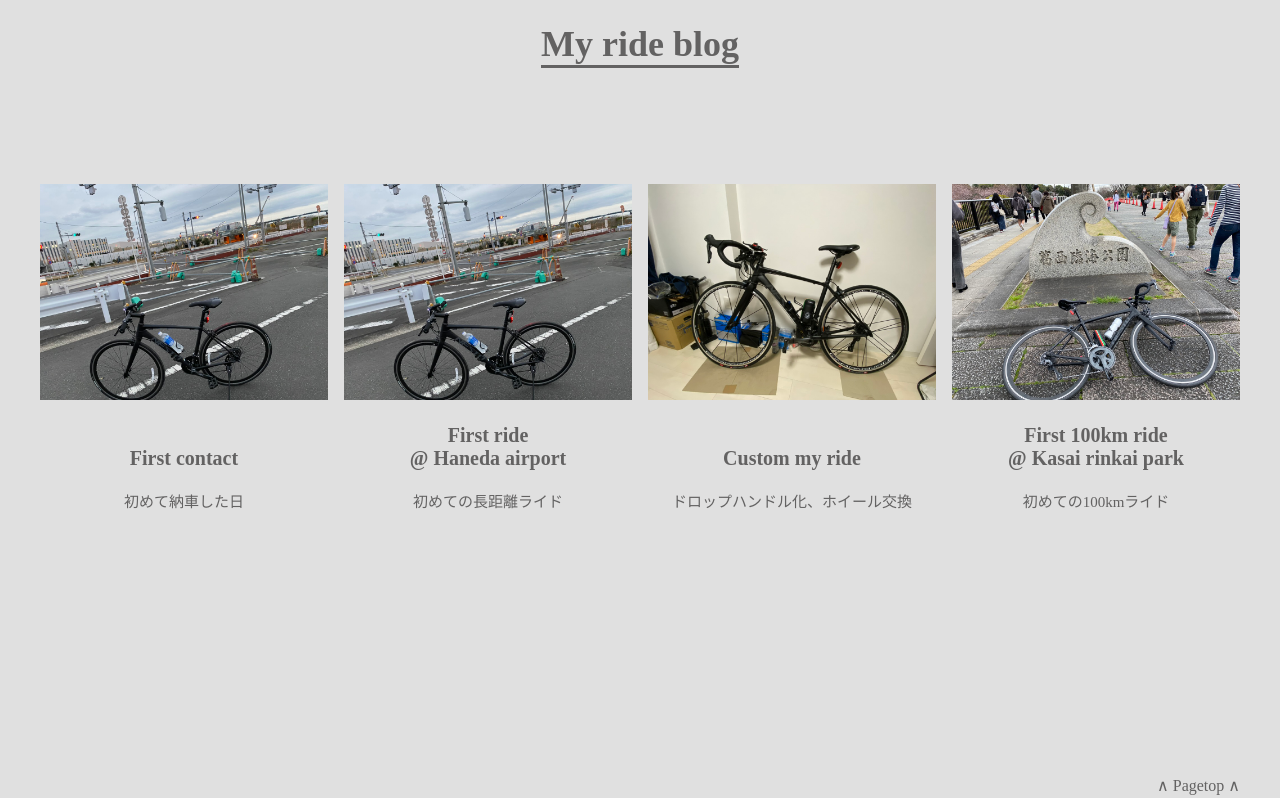
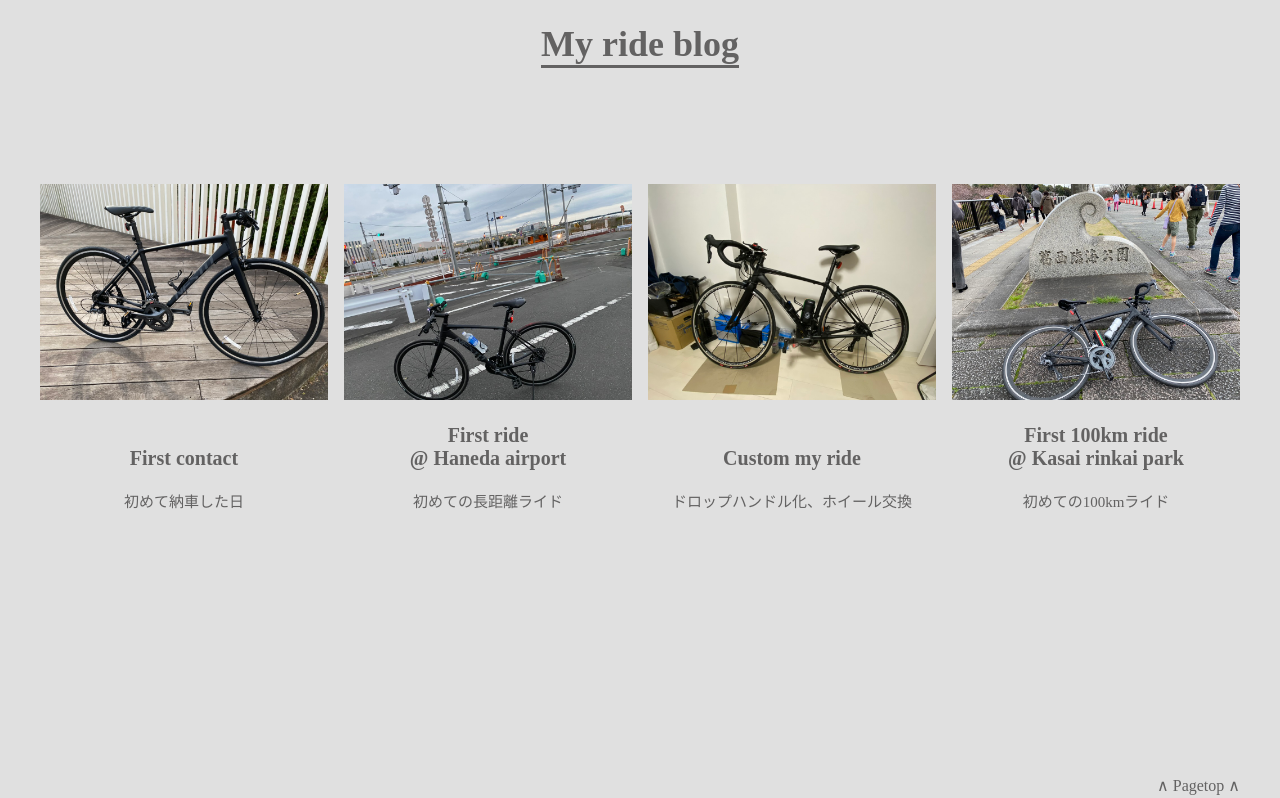
Before and after one commit to kyohei-kobayashi/My-profile-Site, a plain HTML site: page index.html in a window 1280 px wide. Shown: the part 1445-2243 px from the top of the page. Drawn offline with nearby package versions, Linux system fonts and the light colour scheme; a script that the page names is missing.

Commit message:
Update index.html

```diff
--- a/index.html
+++ b/index.html
@@ -32,14 +32,14 @@
 
     <!-- main warraper -->
     <div class="main">
-        <img src="https://github.com/kyohei-kobayashi/My-profile-site/blob/main/main%20picture(tokyo%20station).jpeg" alt="texttexttexttexttext">
+        <img src="https://github.com/kyohei-kobayashi/My-profile-site/blob/main/main%20picture(tokyo%20station).jpeg?raw=true" alt="main picture(tokyo station).jpeg">
     </div>
 
     <!-- about me warraper -->
     <div class="about-me" id="about-me">
         <h2>About me</h2>
         <div class="about-me-contents">
-            <img src="https://github.com/kyohei-kobayashi/My-profile-site/blob/main/profile.picture.age30.png" alt="">
+            <img src="https://github.com/kyohei-kobayashi/My-profile-site/blob/main/profile.picture.age30.png?raw=true" alt="profile.picture.age30.png">
             <div class="about-me-date">
                 <h3>KYOHEI KOBAYASHI</h3>
                 <p>
@@ -65,7 +65,7 @@
                 <li>
                     <a href="#">
                         <div class="my-ride-img">
-                            <img src="https://github.com/kyohei-kobayashi/My-profile-site/blob/main/first%20ride%20%40%20haneda%20airport.jpeg" alt="">
+                            <img src="https://github.com/kyohei-kobayashi/My-profile-site/blob/main/first%20contact.jpeg?raw=true" alt="first contact.jpeg">
                         </div>
                         <h3><br>First contact</h3>
                         <p>初めて納車した日</p>
@@ -74,7 +74,8 @@
                 <li>
                     <a href="#">
                         <div class="my-ride-img">
-                            <img src="https://github.com/kyohei-kobayashi/My-profile-site/blob/main/first%20ride%20%40%20haneda%20airport.jpeg" alt="">
+                            <img src="https://github.com/kyohei-kobayashi/My-profile-site/blob/main/first%20ride%20@%20haneda%20airport.jpeg?raw=true" alt="
+first ride @ haneda airport.jpeg">
                         </div>
                         <h3>First ride<br>@ Haneda airport</h3>
                         <p>初めての長距離ライド</p>
@@ -83,7 +84,7 @@
                 <li>
                     <a href="#">
                         <div class="my-ride-img">
-                            <img src="https://github.com/kyohei-kobayashi/My-profile-site/blob/main/custom%20picture.jpeg" alt="">
+                            <img src="https://github.com/kyohei-kobayashi/My-profile-site/blob/main/custom%20picture.jpeg?raw=true" alt="custom picture.jpeg">
                         </div>
                         <h3><br>Custom my ride</h3>
                         <p>ドロップハンドル化、ホイール交換</p>
@@ -92,7 +93,7 @@
                 <li>
                     <a href="#">
                         <div class="my-ride-img">
-                            <img src="https://github.com/kyohei-kobayashi/My-profile-site/blob/main/first%20100km%20ride%20%40%20kasai%20rinkai%20park.jpeg" alt="">
+                            <img src="https://github.com/kyohei-kobayashi/My-profile-site/blob/main/first%20100km%20ride%20@%20kasai%20rinkai%20park.jpeg?raw=true" alt="first 100km ride @ kasai rinkai park.jpeg">
                         </div>
                         <h3>First 100km ride<br>@ Kasai rinkai park</h3>
                         <p>初めての100kmライド</p>
```
